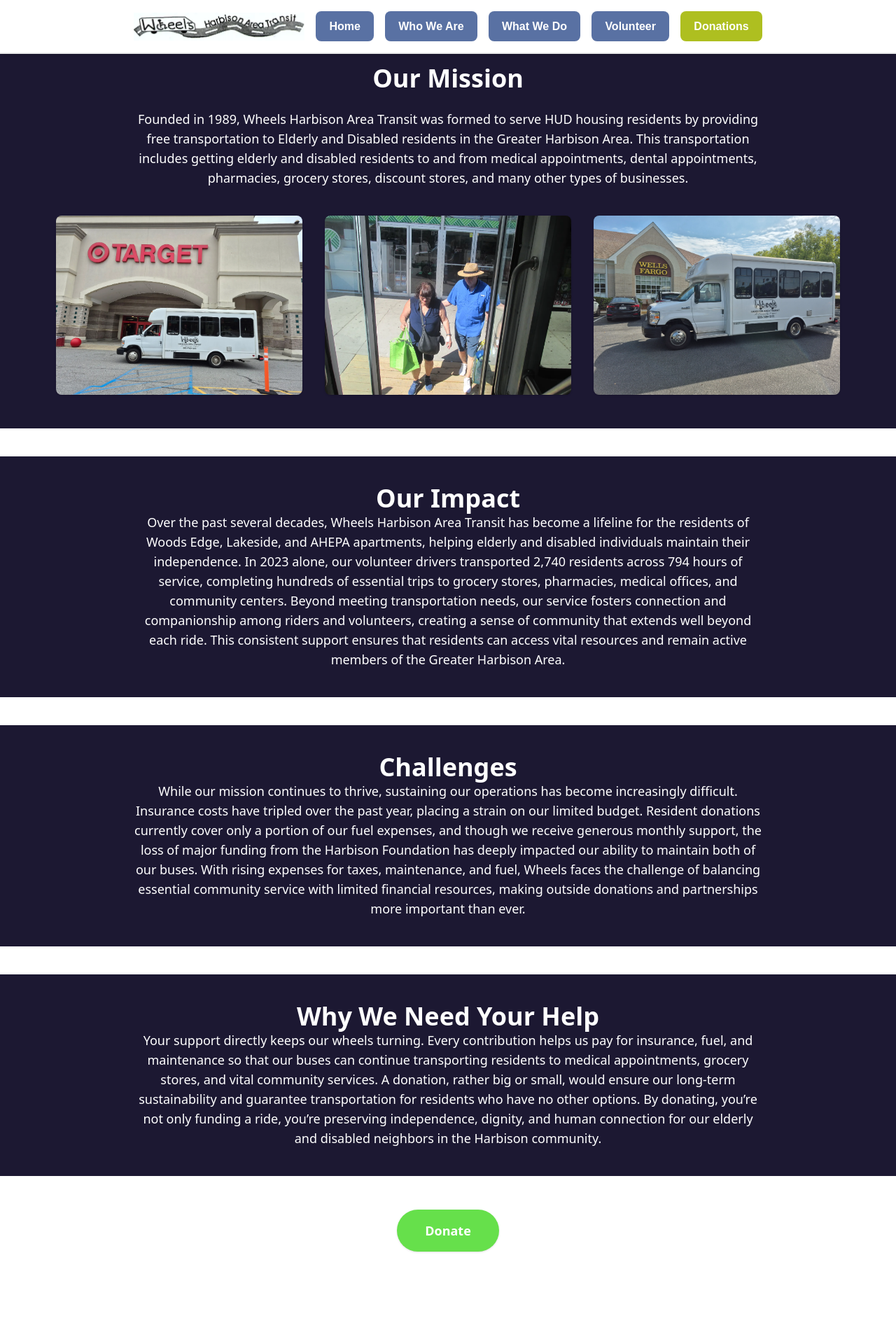
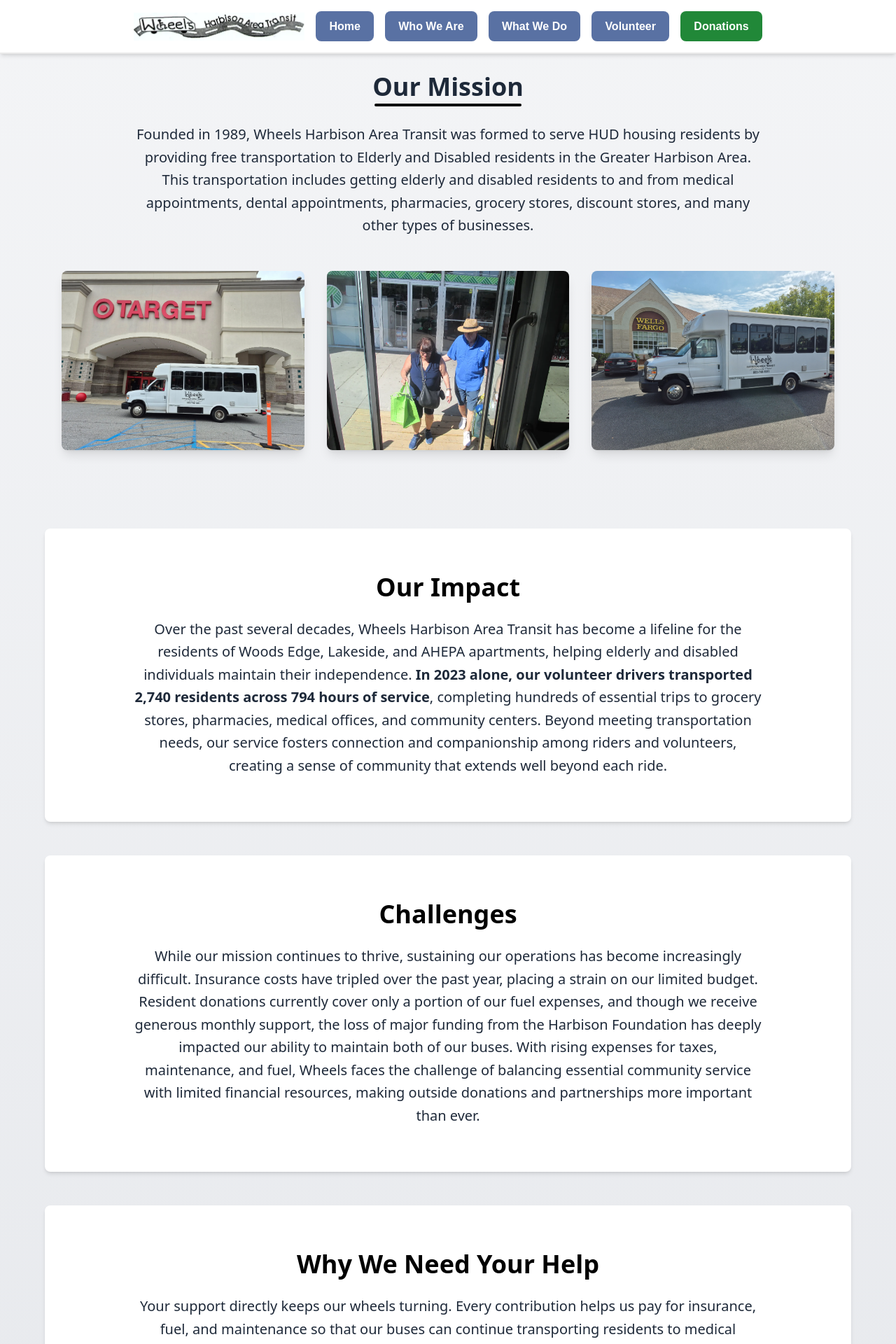
Before and after one commit to ktp-usc/wheels-harbison, a Next.js app: page /about in a window 1280 px wide. Shown: the top 1920 px of the page at 70% size. Built offline with nearby package versions, Linux system fonts and the light colour scheme.

Commit message:
WHL-24 Updated the overall design, fonts, colors, and text sizes

```diff
--- a/app/about/page.tsx
+++ b/app/about/page.tsx
@@ -1,16 +1,15 @@
 import Image from "next/image";
 import Link from "next/link";
 
-
 export default function WhoWeArePage() {
     return (
-        <main className="pb-24 pt-5">
-
+        <main className="bg-gradient-to-b from-gray-100 to-gray-200 font-sans">
             {/* Our Mission */}
-            <section className="bg-[#1c1832] text-white mt-6">
-                <div className="max-w-6xl mx-auto px-4 py-12 text-center">
-                    <h2 className="text-4xl font-extrabold mb-6">Our Mission</h2>
-                    <p className="max-w-4xl mx-auto text-lg leading-7">
+            <section className="mt-10">
+                <div className="max-w-6xl mx-auto px-6 py-16 text-center">
+                    <h2 className="text-4xl font-extrabold text-gray-800 mb-1">Our Mission</h2>
+                    <div className="w-[210px] h-1 bg-black mx-auto rounded mb-6"></div>
+                    <p className="max-w-4xl mx-auto text-xl leading-relaxed text-gray-800">
                         Founded in 1989, Wheels Harbison Area Transit was formed to serve HUD housing
                         residents by providing free transportation to Elderly and Disabled residents in the
                         Greater Harbison Area. This transportation includes getting elderly and disabled
@@ -19,62 +18,47 @@ export default function WhoWeArePage() {
                     </p>
 
                     {/* Image row */}
-                    <div className="mt-10 grid grid-cols-1 sm:grid-cols-3 gap-8">
-                        <div className="relative h-48 sm:h-56 md:h-64 rounded-lg overflow-hidden shadow">
-                            <Image
-                                src="/images/WheelsTargetImage.webp" //
-                                alt="Wheels bus at Target"
-                                fill
-                                className="object-cover"
-                                priority
-                            />
-                        </div>
-                        <div className="relative h-48 sm:h-56 md:h-64 rounded-lg overflow-hidden shadow">
-                            <Image
-                                src="/images/WheelsBusImage.webp" //
-                                alt="Assisting riders"
-                                fill
-                                className="object-cover"
-                            />
-                        </div>
-                        <div className="relative h-48 sm:h-56 md:h-64 rounded-lg overflow-hidden shadow">
-                            <Image
-                                src="/images/WheelsBankImage.webp" //
-                                alt="Wheels bus at Wells Fargo"
-                                fill
-                                className="object-cover"
-                            />
-                        </div>
+                    <div className="mt-12 grid grid-cols-1 sm:grid-cols-3 gap-8">
+                        {[
+                            { src: "/images/WheelsTargetImage.webp", alt: "Wheels bus at Target" },
+                            { src: "/images/WheelsBusImage.webp", alt: "Assisting riders" },
+                            { src: "/images/WheelsBankImage.webp", alt: "Wheels bus at Wells Fargo" },
+                        ].map((img, i) => (
+                            <div
+                                key={i}
+                                className="relative h-56 md:h-64 rounded-lg overflow-hidden shadow-lg hover:scale-105 transition-transform"
+                            >
+                                <Image src={img.src} alt={img.alt} fill className="object-cover" priority={i === 0} />
+                            </div>
+                        ))}
                     </div>
                 </div>
             </section>
 
             {/* Our Impact */}
-            <section className="bg-[#1c1832] text-white mt-10">
-                <div className="max-w-6xl mx-auto px-4 py-10 text-center">
-                    <h2 className="text-4xl font-extrabold">Our Impact</h2>
-                    <p className="max-w-4xl mx-auto text-lg leading-7">
+            <section className="mt-12">
+                <div className="max-w-6xl mx-auto px-6 py-16 text-center bg-white shadow-md rounded-lg hover:shadow-lg transition-shadow">
+                    <h2 className="text-4xl font-semibold text-black mb-6">Our Impact</h2>
+                    <p className="max-w-4xl mx-auto text-xl leading-relaxed text-gray-800">
                         Over the past several decades, Wheels Harbison Area Transit has become a lifeline for the residents of Woods Edge,
-                        Lakeside, and AHEPA apartments, helping elderly and disabled individuals maintain their independence. In 2023 alone,
-                        our volunteer drivers transported 2,740 residents across 794 hours of service, completing hundreds of essential trips
+                        Lakeside, and AHEPA apartments, helping elderly and disabled individuals maintain their independence. <strong>In 2023 alone,
+                        our volunteer drivers transported 2,740 residents across 794 hours of service</strong>, completing hundreds of essential trips
                         to grocery stores, pharmacies, medical offices, and community centers. Beyond meeting transportation needs, our service
                         fosters connection and companionship among riders and volunteers, creating a sense of community that extends well beyond
-                        each ride. This consistent support ensures that residents can access vital resources and remain active members of the
-                        Greater Harbison Area.
+                        each ride.
                     </p>
                 </div>
             </section>
 
             {/* Challenges */}
-            <section className="bg-[#1c1832] text-white mt-10">
-                <div className="max-w-6xl mx-auto px-4 py-10 text-center">
-                    <h2 className="text-4xl font-extrabold">Challenges</h2>
-                    <p className="max-w-4xl mx-auto text-lg leading-7">
+            <section className="mt-12">
+                <div className="max-w-6xl mx-auto px-6 py-16 text-center bg-white shadow-md rounded-lg hover:shadow-lg transition-shadow">
+                    <h2 className="text-4xl font-semibold text-black mb-6">Challenges</h2>
+                    <p className="max-w-4xl mx-auto text-xl leading-relaxed text-gray-800">
                         While our mission continues to thrive, sustaining our operations has become increasingly
                         difficult. Insurance costs have tripled over the past year, placing a strain on our
                         limited budget. Resident donations currently cover only a portion of our fuel expenses,
-                        and though we receive generous monthly support, the loss of major
-                        funding from the Harbison Foundation has deeply impacted our ability to maintain both of
+                        and though we receive generous monthly support, the loss of major funding from the Harbison Foundation has deeply impacted our ability to maintain both of
                         our buses. With rising expenses for taxes, maintenance, and fuel, Wheels faces the
                         challenge of balancing essential community service with limited financial resources, making
                         outside donations and partnerships more important than ever.
@@ -83,33 +67,33 @@ export default function WhoWeArePage() {
             </section>
 
             {/* Why We Need Your Help */}
-            <section className="bg-[#1c1832] text-white mt-10">
-                <div className="max-w-6xl mx-auto px-4 py-10 text-center">
-                    <h2 className="text-4xl font-extrabold">Why We Need Your Help</h2>
-                    <p className="max-w-4xl mx-auto text-lg leading-7">
+            <section className="mt-12">
+                <div className="max-w-6xl mx-auto px-6 py-16 text-center bg-white shadow-md rounded-lg hover:shadow-lg transition-shadow">
+                    <h2 className="text-4xl font-semibold text-black mb-6">Why We Need Your Help</h2>
+                    <p className="max-w-4xl mx-auto text-xl leading-relaxed text-gray-800">
                         Your support directly keeps our wheels turning. Every contribution helps us pay for
                         insurance, fuel, and maintenance so that our buses can continue transporting residents
                         to medical appointments, grocery stores, and vital community services. A donation, rather big
-                        or small, would ensure our long-term
-                        sustainability and guarantee transportation for residents who have no other options. By
-                        donating, you’re not only funding a ride, you’re preserving independence, dignity, and
+                        or small, ensures our long-term sustainability and guarantees transportation for residents who have no other options.
+                        By donating, you’re not only funding a ride, you’re preserving independence, dignity, and
                         human connection for our elderly and disabled neighbors in the Harbison community.
                     </p>
                 </div>
             </section>
 
-            {/* Donate CTA */}
-            <section className="max-w-6xl mx-auto px-4 mt-12 flex justify-center">
+            <section className="mt-12 pb-24">
+                <div className="max-w-6xl mx-auto px-6 py-16 text-center bg-white shadow-md rounded-lg hover:shadow-lg transition-shadow">
+                    <h2 className="text-4xl font-extrabold text-gray-800 mb-6">Be the reason someone gets where they need to go.</h2>
                 <Link
                     href="https://www.zeffy.com/en-US/donation-form/help-provide-transportation-for-those-in-need/"
-                    className="inline-block rounded-full bg-[#66e04b] px-10 py-4 text-white font-semibold text-lg shadow hover:opacity-95 transition"
                     target="_blank"
                     rel="noopener noreferrer"
+                    className="inline-block bg-[#218838] hover:bg-[#aebf20] text-white text-xl font-semibold py-4 px-10 rounded-2xl shadow-lg transition duration-300"
                 >
-                    Donate
+                    Donate Now
                 </Link>
+                </div>
             </section>
-
         </main>
     );
 }
--- a/app/layout.tsx
+++ b/app/layout.tsx
@@ -32,7 +32,7 @@ export default function RootLayout({
         <Navbar />
         {children}
 
-        <footer className="bg-gray-900 text-white text-sm mt-12 p-8">
+        <footer className="bg-gray-900 text-white text-sm p-8">
             <div className="max-w-6xl mx-auto grid grid-cols-1 md:grid-cols-4 gap-8">
                 {/* Column 1: About */}
                 <div>
@@ -76,7 +76,7 @@ export default function RootLayout({
                 {/* Column 3: Contact Info */}
                 <div>
                     <h3 className="font-semibold text-lg mb-2">Contact</h3>
-                    <p className="text-gray-300">
+                    <p>
                         Message Line: (803) 467-0734
                         <br />
                         Email:{" "}
@@ -89,7 +89,7 @@ export default function RootLayout({
                         <br />
                         Based near Woods Edge Apartments, Columbia, South Carolina
                     </p>
-                    <p className="mt-2 text-gray-400">
+                    <p className="mt-2">
                         Service Hours: Thurs 8:30 AM – 12:00 PM
                     </p>
                 </div>
--- a/components/AboutSections.tsx
+++ b/components/AboutSections.tsx
@@ -1,29 +1,33 @@
-//components/AboutSections.tsx
-
 export default function AboutSections() {
     return (
-        <div className="w-full bg-white pb-20">
-            <div className="flex flex-col gap-10 md:flex-row justify-between">
+        <div className="w-full pb-20">
+            <div className="mx-auto max-w-6xl px-4">
+                <div className="grid grid-cols-1 md:grid-cols-2 gap-10 items-stretch">
                     {/* Who We Are Section */}
-                <section aria-labelledby="who-we-are" className="flex-1 bg-gray-50 p-10 rounded-xl shadow-md">
-                    <h2 id="who-we-are" className="text-4xl font-extrabold mb-6 text-gray-900 tracking-tight">
+                    <section
+                        aria-labelledby="who-we-are"
+                        className="bg-gray-50 p-10 rounded-xl shadow-md flex flex-col text-center h-full"
+                    >
+                        <h2 id="who-we-are" className="text-4xl text-black font-bold mb-6 tracking-tight">
                             Who We Are
                         </h2>
-                    <p className="text-2xl text-gray-700 leading-relaxed">
+                        <p className="text-2xl text-gray-800 leading-relaxed flex-1">
                             Wheels Harbison Area Transit is a nonprofit organization founded in 1989
-                        to support HUD housing residents in the
-                        <span className="underline underline-offset-4 decoration-2"> Greater Harbison </span>
-                        area. We are committed to improving the quality of life for elderly and disabled
+                            to support HUD housing residents in the <span className="underline underline-offset-4 decoration-2">Greater
+              Harbison area.</span> We are committed to improving the quality of life for elderly and disabled
                             residents by ensuring they have access to dependable and safe transportation.
                         </p>
                     </section>
 
                     {/* What We Do Section */}
-                <section aria-labelledby="what-we-do" className="flex-1 bg-gray-50 p-10 rounded-xl shadow-md">
-                    <h2 id="what-we-do" className="text-4xl font-extrabold mb-6 text-gray-900 tracking-tight">
+                    <section
+                        aria-labelledby="what-we-do"
+                        className="bg-gray-50 p-10 rounded-xl shadow-md flex flex-col text-center h-full"
+                    >
+                        <h2 id="what-we-do" className="text-4xl font-bold mb-6 text-black tracking-tight">
                             What We Do
                         </h2>
-                    <p className="text-2xl text-gray-700 leading-relaxed">
+                        <p className="text-2xl text-gray-800 leading-relaxed flex-1">
                             We provide free transportation to and from medical and dental appointments,
                             pharmacies, grocery stores, discount stores, and many other types of
                             businesses. Our service operates Monday through Friday from 8:30 AM to
@@ -32,5 +36,6 @@ export default function AboutSections() {
                     </section>
                 </div>
             </div>
+        </div>
     );
 }
--- a/components/NavBarCSS.css
+++ b/components/NavBarCSS.css
@@ -38,15 +38,15 @@ nav a:active {
 }
 
 nav a.special-button {
-    background-color: #aebf20; /* green */
+    background-color: #218838; /* green */
 }
 
 nav a.special-button:hover {
-    background-color: #218838;
+    background-color: #aebf20;
 }
 
 nav a.special-button:active {
-    background-color: #1e7e34;
+    background-color: #aebf20;
 }
 
 .logo {
--- a/components/Slideshow.tsx
+++ b/components/Slideshow.tsx
@@ -119,7 +119,7 @@ export default function Slideshow({
     if (!total) return null;
 
     return (
-        <div className="bg-white text-black flex flex-col items-center justify-start">
+        <div className="text-black flex flex-col items-center justify-start">
             <div
                 ref={containerRef}
                 tabIndex={0}
```
Also changed, not shown: app/donate/page.tsx (+6 -6 lines), app/page.tsx (+4 -4 lines), app/service/page.tsx (+4 -3 lines), app/volunteer/page.tsx (+37 -18 lines), components/ServiceSchedule.tsx (+4 -4 lines), public/images/Driver.png (added). Lines whose indentation alone changed are shown as unchanged.
